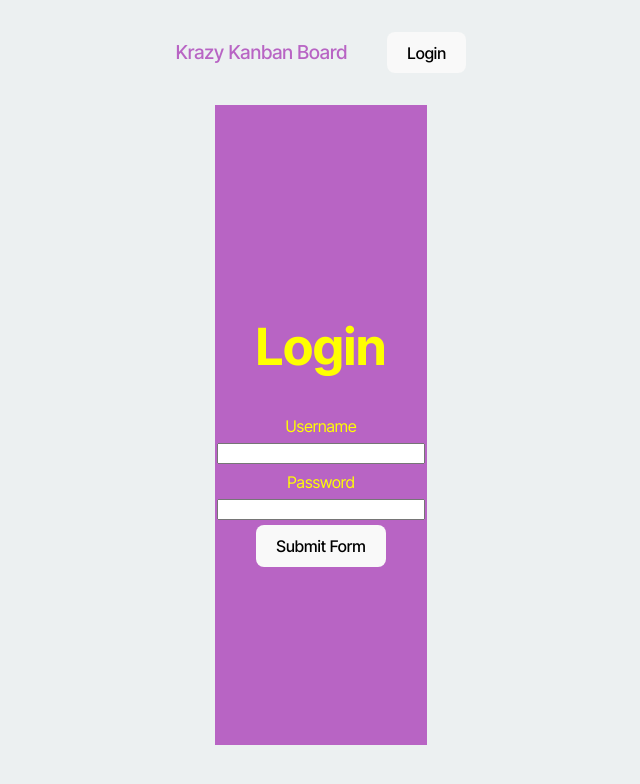
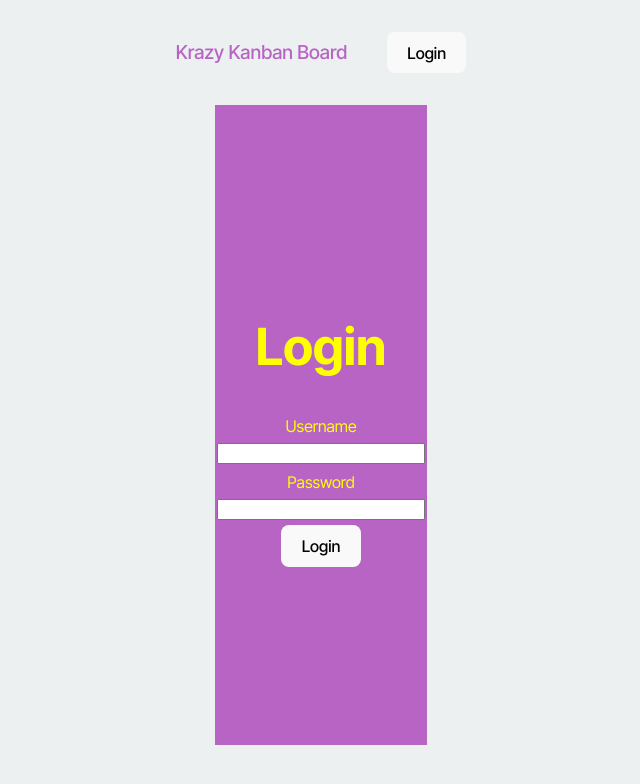
Before and after one commit to clintsrc/InYourLane, a React (Vite) app in the folder client/: page /login in a window 1280 px wide. Shown: the top 784 px of the page, without its empty margins (319-959 px from the left). Built offline with nearby package versions, Linux system fonts and the light colour scheme.

Commit message:
Feedback for invalida credentials

```diff
--- a/client/src/index.css
+++ b/client/src/index.css
@@ -242,6 +242,10 @@ tbody tr:nth-child(odd) {
   justify-content: center;
 }
 
+.text-error {
+  color: red;
+  text-align: center;
+}
 
 @media (prefers-color-scheme: light) {
   :root {
--- a/client/src/pages/CreateTicket.tsx
+++ b/client/src/pages/CreateTicket.tsx
@@ -111,7 +111,7 @@ const CreateTicket = () => {
             )
           }
           </select>
-          <button type='submit' onSubmit={handleSubmit}>Submit Form</button>
+          <button type='submit' onSubmit={handleSubmit}>Save</button>
         </form>
       </div>
     </>
--- a/client/src/pages/EditTicket.tsx
+++ b/client/src/pages/EditTicket.tsx
@@ -76,7 +76,7 @@ const EditTicket = () => {
                 value={ticket.description || ''}
                 onChange={handleTextAreaChange}
               />
-              <button type='submit'>Submit Form</button>
+              <button type='submit'>Update</button>
             </form>
           ) : (
             <div>Issues fetching ticket</div>
--- a/client/src/pages/Login.tsx
+++ b/client/src/pages/Login.tsx
@@ -9,8 +9,11 @@ const Login = () => {
     password: ''
   });
 
+  const [submissionStatus, setSubmissionStatus] = useState<string | null>(null);
+
   const handleChange = (e: ChangeEvent<HTMLInputElement | HTMLSelectElement>) => {
     const { name, value } = e.target;
+    setSubmissionStatus("");
     setLoginData({
       ...loginData,
       [name]: value
@@ -20,10 +23,13 @@ const Login = () => {
   const handleSubmit = async (e: FormEvent) => {
     e.preventDefault();
     try {
+      // call the login API endpoint with loginData
       const data = await login(loginData);
+      // If login is successful, call Auth.login to store the token in localStorage
       Auth.login(data.token);
     } catch (err) {
       console.error('Failed to login', err);
+      setSubmissionStatus("error");
     }
   };
 
@@ -45,7 +51,10 @@ const Login = () => {
           value={loginData.password || ''}
           onChange={handleChange}
         />
-        <button type='submit'>Submit Form</button>
+        <button type='submit'>Login</button>
+        {(submissionStatus === "error" && (
+          <div className="text-error">Invalid credentials</div>)
+        )}
       </form>
     </div>
 
```
